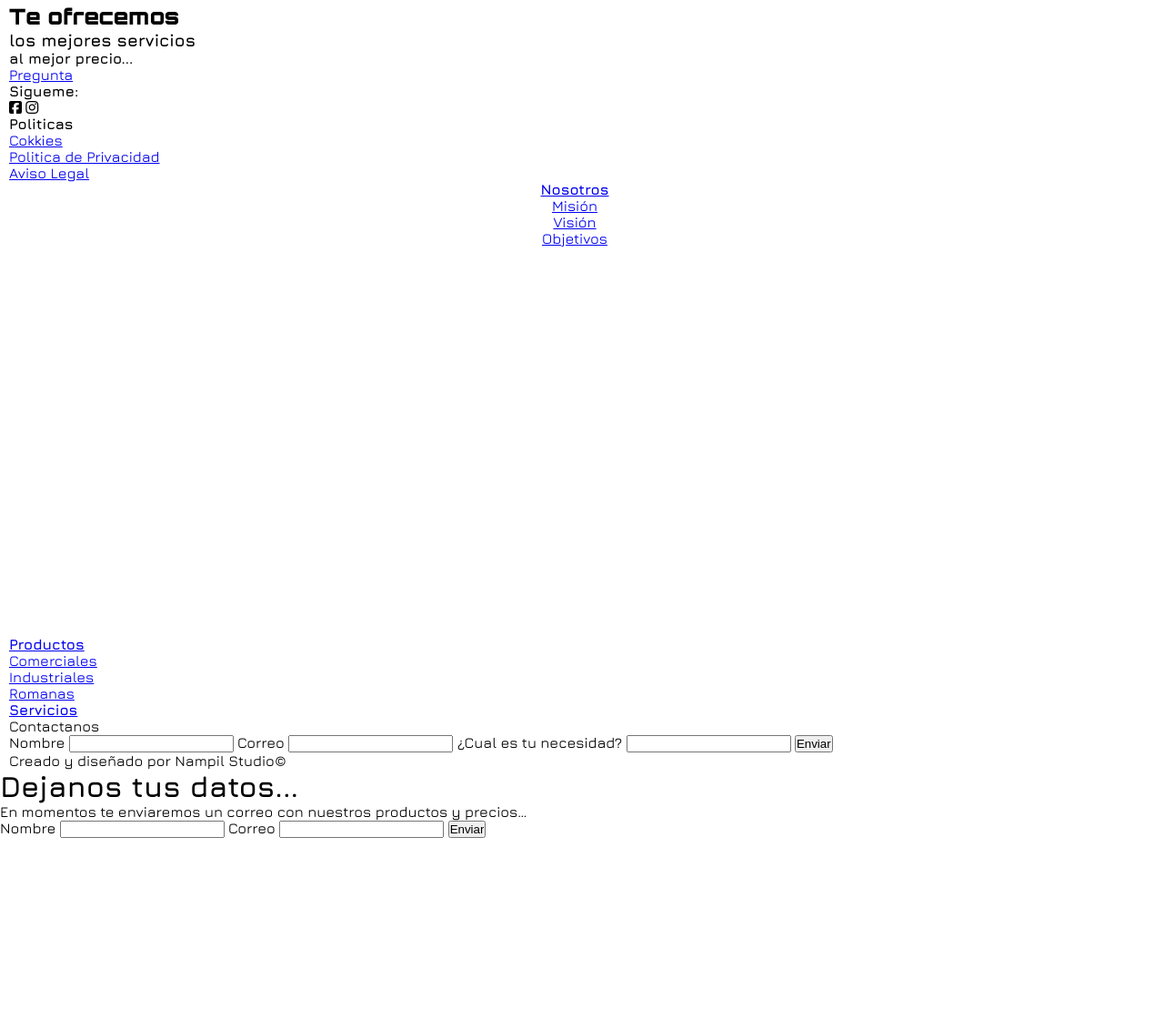
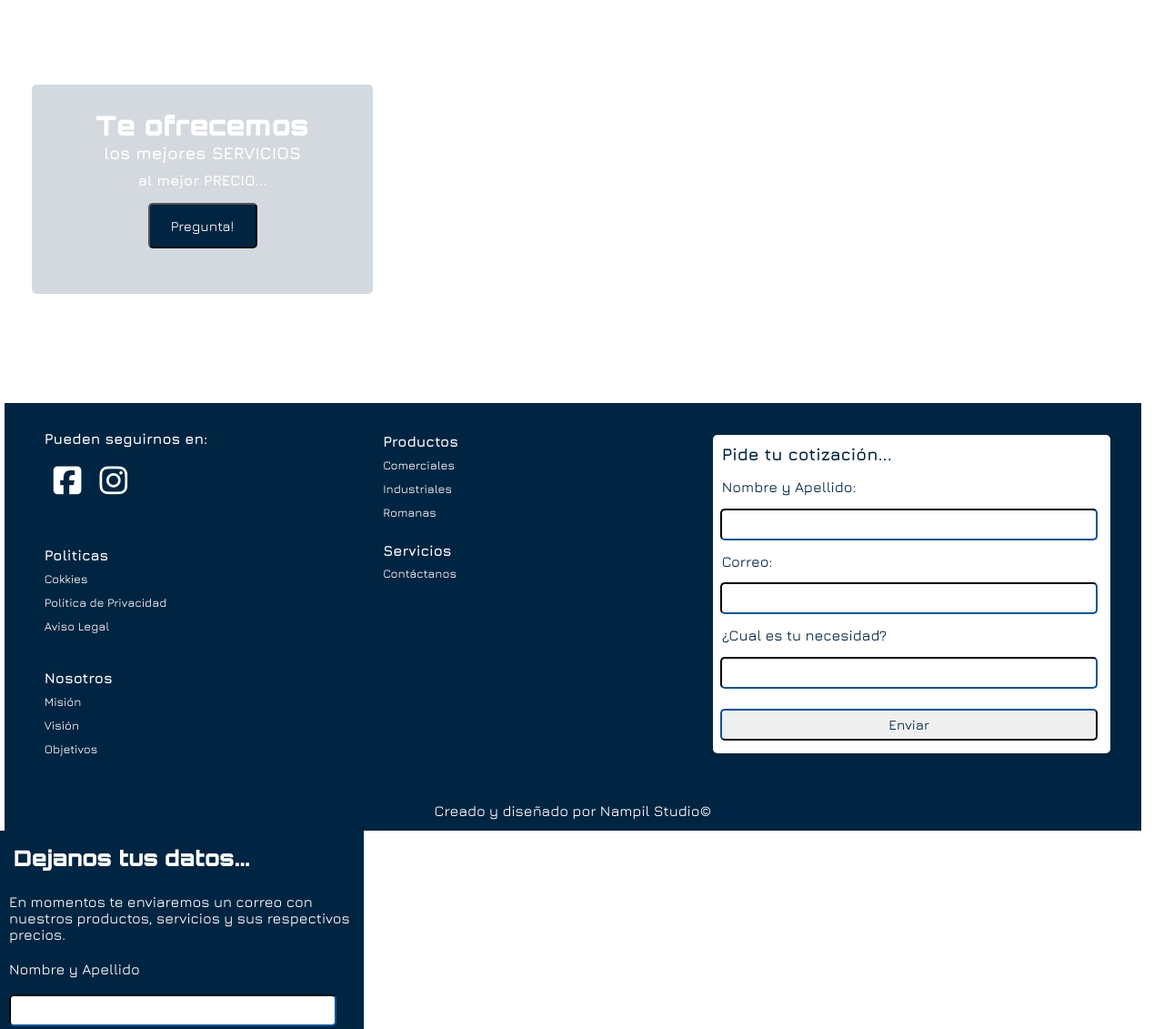
Before and after one commit to YovannyV/TSPbalanzas, a plain HTML site: page web/index.html in a window 1280 px wide. Shown: the part 1107-2238 px from the top of the page at 91% size. Before the commit the page ends 2028 px from the top, so only its background shows below. Drawn offline with nearby package versions, Linux system fonts and the light colour scheme.

Commit message:
Avance lo mas que pude con el css, soloqueda pendiente la carga del contenido y Java

```diff
--- a/web/index.html
+++ b/web/index.html
@@ -43,11 +43,19 @@
             <a class="list-nav" href="#form-id">
               <li>Contacto</li>
             </a>
-            <button class="btn-aser">Presupuesto</button>
+            <button class="btn-aser"><a href=""> Presupuesto </a></button>
           </ul>
         </nav>
       </div>
-      <section class="hero"></section>
+      <section class="hero">
+        <div class="slider">
+          <div class="slider-inner">
+            <div id="slide-1" class="slide"></div>
+            <div id="slide-2" class="slide"></div>
+            <div id="slide-3" class="slide"></div>
+          </div>
+        </div>
+      </section>
       <section class="nosotros" id="nosotros-id">
         <h1 class="title-main">En TSP Balanzas creemos que...</h1>
         <br />
@@ -124,18 +132,29 @@
         </div>
       </section>
       <section class="servicios" id="servicios-id">
+        <div class="slider-serv">
+          <div class="slider-inner-serv">
+            <div class="slide-1-serv"></div>
+            <div class="slide-2-serv"></div>
+          </div>
+        </div>
         <div class="aside-servicio">
+          <div class="aside-content">
             <h2>Te ofrecemos</h2>
-          <h3>los mejores servicios</h3>
-          <h4>al mejor precio...</h4>
-          <a href="#">Pregunta</a>
+            <h3>los mejores SERVICIOS</h3>
+            <h4>al mejor PRECIO...</h4>
+            <button class="btn-aside"><a href="#">Pregunta!</a></button>
+          </div>
         </div>
       </section>
       <footer>
+        <div class="seccion-1-foot">
           <div class="redes-sociales">
-          <h4 class="title-foot">Sigueme:</h4>
+            <h4 class="title-foot">Pueden seguirnos en:</h4>
+            <div class="iconos-redes">
               <i class="fab fa-facebook-square"></i>
               <i class="fab fa-instagram"></i>
+            </div>
           </div>
           <div class="politicas">
             <h4 class="title-foot">Politicas</h4>
@@ -145,7 +164,7 @@
               <li><a href="#">Aviso Legal</a></li>
             </ul>
           </div>
-        <div class="nosotros">
+          <div class="nosotros-bottom">
             <a class="title-menu-bt" href="#nosotros-id"><h4>Nosotros</h4></a>
             <ul class="nosotros-list">
               <li><a href="#nosotros-id">Misión</a></li>
@@ -153,6 +172,8 @@
               <li><a href="#nosotros-id">Objetivos</a></li>
             </ul>
           </div>
+        </div>
+        <div class="seccion-2-foot">
           <div class="productos-bottom">
             <a class="title-menu-bt" href="#productos-id"><h4>Productos</h4></a>
             <ul class="productos-list">
@@ -165,16 +186,18 @@
             <a class="title-menu-bt" href="#servicios-id">
               <h4>Servicios</h4>
             </a>
-          <p>Contactanos</p>
+            <p>Contáctanos</p>
+          </div>
         </div>
         <div class="card-cotizacion">
-          <label for="nombre-ctz">Nombre</label>
+          <h3 class="title-cotizacion">Pide tu cotización...</h3>
+          <label for="nombre-ctz">Nombre y Apellido:</label>
           <input type="text" name="nombre-ctz" id="nombre-ctz" />
-          <label for="correo-ctz">Correo</label>
+          <label for="correo-ctz">Correo:</label>
           <input type="email" name="correo-ctz" id="correo-ctz" />
           <label for="mensaje-ctz">¿Cual es tu necesidad?</label>
           <input type="text" name="mensaje-ctz" id="mensaje-ctz" />
-          <input class="enviar-mkt" type="submit" value="Enviar" />
+          <button class="btn-ctz" id="enviar-peticion">Enviar</button>
         </div>
         <div class="firm">
           <p class="firm-text">Creado y diseñado por Nampil Studio©</p>
@@ -182,21 +205,17 @@
       </footer>
     </div>
     <div class="modal">
-      <h1>Dejanos tus datos...</h1>
+      <h2>Dejanos tus datos...</h1>
       <p>
-        En momentos te enviaremos un correo con nuestros productos y precios…
+        En momentos te enviaremos un correo con nuestros productos, servicios y
+        sus respectivos precios.
       </p>
-      <label for="nombre">Nombre</label>
+      <label for="nombre">Nombre y Apellido</label>
       <input type="text" name="nombre-ctz" id="nombre-ctz" />
       <label for="correo-ctz">Correo</label>
       <input type="email" name="correo-ctz" id="correo-ctz" />
-      <!-- No estoy seguro si es mejor usar un boton o un input -->
-      <input
-        class="enviar-mkt"
-        type="submit"
-        value="Enviar"
-        id="envio-catalogo"
-      />
+      <!-- No estoy seguro si es mejor usar un boton o un input, ademas use el mismo id del boton "btn-ctz"  pero  de clases diferentes-->
+      <button class="btn-enviar-cat" id="enviar-peticion">Enviar</button>
     </div>
   </body>
 </html>
--- a/web/style.css
+++ b/web/style.css
@@ -20,8 +20,8 @@ h2 {
 }
 /* Container */
 .main-container {
-  max-width: 1244px;
-  margin: 0 10px;
+  max-width: 1250px;
+  margin: 0 5px;
 }
 /* clases "padres" del Head */
 .top-main {
@@ -71,8 +71,8 @@ h2 {
   border-radius: 5px;
   background-color: rgb(0, 37, 66);
   color: #ffffff;
-  font-family: 'Orbitron', sans-serif;
-  font-size: 12px;
+  font-family: 'Jura', sans-serif;
+  font-size: 13px;
   font-weight: bold;
   border-style: none;
   margin-right: 20px;
@@ -83,7 +83,7 @@ h2 {
 /* Seccion "Nosotros" */
 .nosotros {
   width: 100%;
-  height: 500px;
+  height: 470px;
   border-radius: 5px;
   text-align: center;
 }
@@ -151,6 +151,7 @@ h2 {
   padding: 10px 15px;
   font-size: 18px;
 }
+/* Boton "Ver Catalogo" */
 .btn-ctlogo {
   background-color: rgb(0, 37, 66);
   width: 120px;
@@ -162,7 +163,234 @@ h2 {
   text-decoration: none;
   color: #ffffff;
   font-size: 15px;
+  font-family: 'Jura', sans-serif;
 }
 .btn-ctlogo :hover {
   color: rgb(136, 212, 250);
 }
+/* Seccion de "Servicios" */
+.servicios {
+  width: 100%;
+  height: 470px;
+  display: flex;
+  align-items: center;
+}
+.aside-servicio {
+  margin: 30px;
+  width: 30%;
+  height: 230px;
+  background-color: rgba(0, 37, 66, 0.171);
+  color: #ffffff;
+  text-align: center;
+  line-height: 30px;
+  padding: 30px;
+  border-radius: 5px;
+}
+.aside-servicio h2 {
+  font-size: 30px;
+}
+/* Boton "Pregunta" */
+.btn-aside {
+  background-color: rgb(0, 37, 66);
+  width: 120px;
+  height: 50px;
+  border-radius: 5px;
+  color: rgb(136, 212, 250);
+  margin: 10px;
+}
+.btn-aside a {
+  text-decoration: none;
+  color: #ffffff;
+  font-size: 15px;
+  font-family: 'Jura', sans-serif;
+}
+.btn-aside :hover {
+  color: rgb(136, 212, 250);
+}
+/* Footer */
+footer {
+  width: 100%;
+  height: 470px;
+  background-color: rgb(0, 37, 66);
+  color: #ffffff;
+  display: flex;
+  flex-wrap: wrap;
+  justify-content: center;
+}
+/* Seccion 1 comprende: Redes, Politicas, Nosotros */
+.seccion-1-foot {
+  width: 25%;
+  margin: 30px 30px 0 30px;
+}
+.title-foot {
+  font-weight: bold;
+}
+/* Redes Sociales */
+.redes-sociales {
+  width: 100%;
+  height: 115px;
+}
+.iconos-redes {
+  display: flex;
+  align-items: center;
+}
+.redes-sociales i {
+  font-size: 35px;
+  margin: 10px;
+  padding-top: 10px;
+}
+/* Politicas */
+.politicas {
+  width: 100%;
+  height: 120px;
+  line-height: 25px;
+  margin: 10px 0;
+}
+.politica-list li {
+  list-style: none;
+}
+.politica-list a {
+  text-decoration: none;
+  color: #ffffff;
+  font-size: 13px;
+}
+.politica-list :hover {
+  color: rgb(136, 212, 250);
+}
+/* Nosotros-Bottom */
+.nosotros-bottom {
+  width: 100%;
+  height: 120px;
+  line-height: 25px;
+  margin: 15px 0;
+}
+.title-menu-bt {
+  text-decoration: none;
+  color: #ffffff;
+}
+.nosotros-list li {
+  list-style: none;
+}
+.nosotros-list a {
+  text-decoration: none;
+  color: #ffffff;
+  font-size: 13px;
+}
+.nosotros-list :hover {
+  color: rgb(136, 212, 250);
+}
+/* Seccion 2 comprende: Productos y servicios */
+.seccion-2-foot {
+  width: 25%;
+  margin: 30px 30px 0 30px;
+}
+/* Productos Bottom */
+.productos-bottom {
+  width: 100%;
+  height: 120px;
+  line-height: 25px;
+}
+.productos-list li {
+  list-style: none;
+}
+.productos-list a {
+  text-decoration: none;
+  color: #ffffff;
+  font-size: 13px;
+}
+.productos-list :hover {
+  color: rgb(136, 212, 250);
+}
+/* Servicios-Bottom */
+.servicios-bottom {
+  width: 100%;
+  height: 120px;
+  line-height: 25px;
+}
+.servicios-bottom :hover {
+  color: rgb(136, 212, 250);
+}
+.servicios-bottom p {
+  font-size: 13px;
+}
+/* Tarjeta Cotizacion */
+.card-cotizacion {
+  width: 35%;
+  height: 350px;
+  background-color: #ffffff;
+  color: rgb(0, 37, 66);
+  margin: 35px 20px;
+  display: flex;
+  flex-wrap: wrap;
+  border-radius: 5px;
+}
+/* Contenido de la card*/
+.title-cotizacion {
+  width: 100%;
+  margin: 10px;
+}
+.card-cotizacion label {
+  width: 95%;
+  margin-left: 10px;
+}
+.card-cotizacion input {
+  width: 95%;
+  height: 35px;
+  margin: 8px;
+  border-radius: 5px;
+  border-color: rgb(0, 37, 66);
+}
+.btn-ctz {
+  width: 95%;
+  height: 35px;
+  margin: 8px;
+  border-radius: 5px;
+  color: rgb(0, 37, 66);
+  border-width: 2px;
+  border-color: rgb(0, 37, 66);
+  font-family: 'Jura', sans-serif;
+  font-size: 15px;
+}
+/* Creado y Diseñado..... */
+.firm-text {
+  margin: 5px;
+}
+/* Modal "ver catalogo" */
+.modal {
+  width: 400px;
+  height: 400px;
+  background-color: rgb(0, 37, 66);
+  color: #ffffff;
+  display: flex;
+  flex-wrap: wrap;
+}
+.modal h2 {
+  width: 100%;
+  margin: 15px 0 5px 15px;
+}
+.modal p {
+  width: 100%;
+  padding: 0 10px;
+}
+.modal label {
+  width: 100%;
+  margin-left: 10px;
+}
+.modal input {
+  width: 90%;
+  height: 35px;
+  margin-left: 10px;
+  border-radius: 5px;
+  border-color: rgb(0, 37, 66);
+}
+.btn-enviar-cat {
+  width: 90%;
+  height: 35px;
+  margin: 10px;
+  border-radius: 5px;
+  color: rgb(0, 37, 66);
+  border-width: 2px;
+  font-family: 'Jura', sans-serif;
+  font-size: 15px;
+  border-color: rgb(0, 37, 66);
+}
```
Also changed, not shown: 3 other files. Lines whose indentation alone changed are shown as unchanged.
